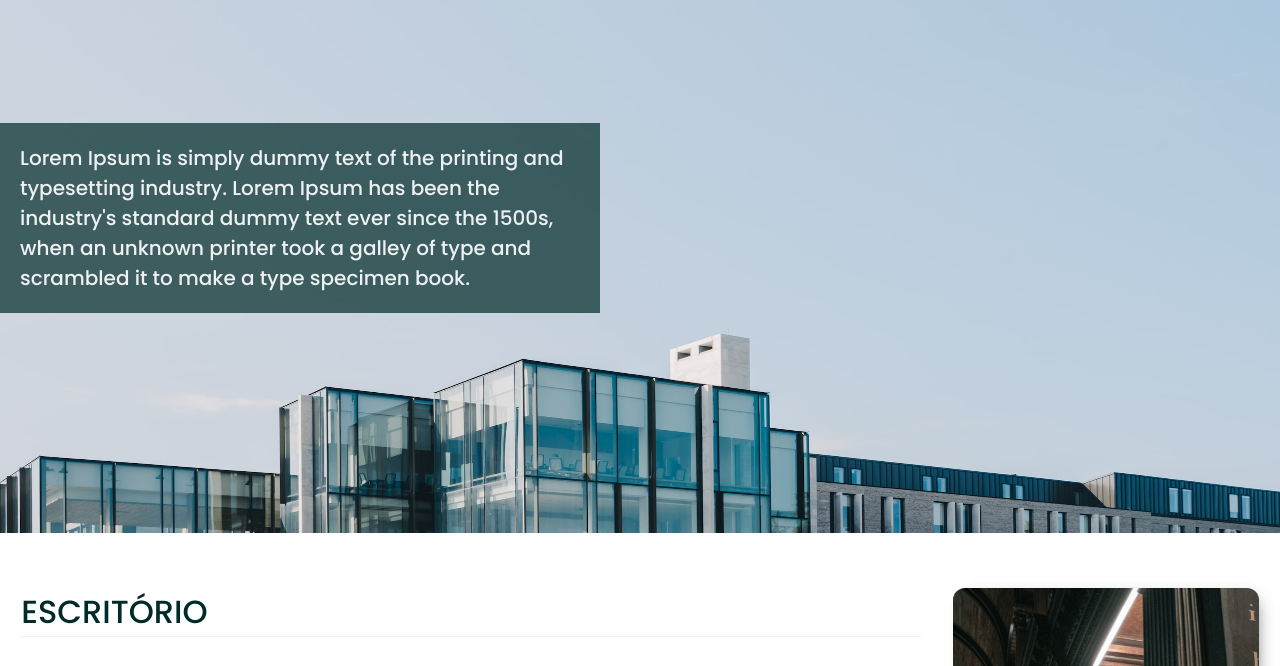
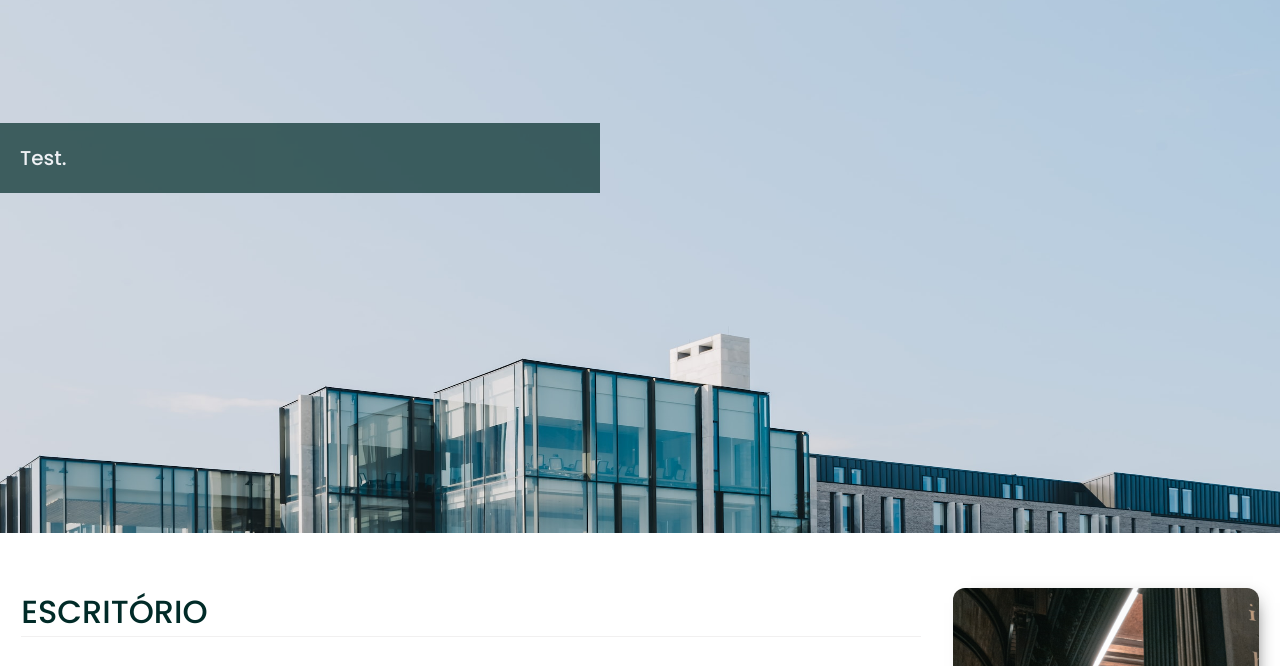
Before and after one commit to M7Mariano/Estudio2, a plain HTML site: page index.html in a window 1280 px wide. Shown: the part 117-783 px from the top of the page. Drawn offline with Linux system fonts and the light colour scheme.

Commit message:
Update index.html

```diff
--- a/index.html
+++ b/index.html
@@ -46,11 +46,7 @@
     </figure>
 
     <div class="banner-text-container">
-        <p>Lorem Ipsum is simply dummy text of the printing and typesetting industry. Lorem Ipsum has been the
-            industry's
-            standard dummy text ever since the 1500s, when an unknown printer took a galley of type and scrambled it to
-            make
-            a type specimen book.</p>
+        <p>Test.</p>
     </div>
 
     <main>
```
